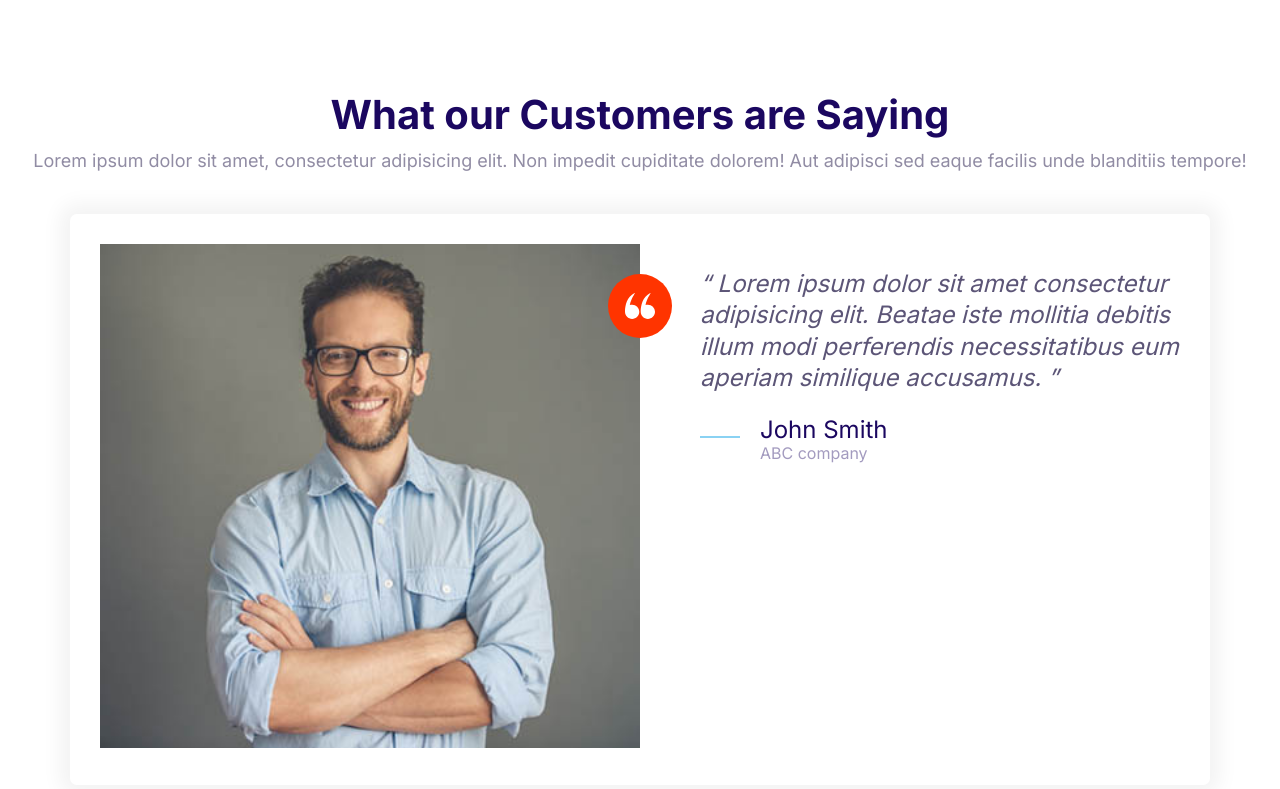
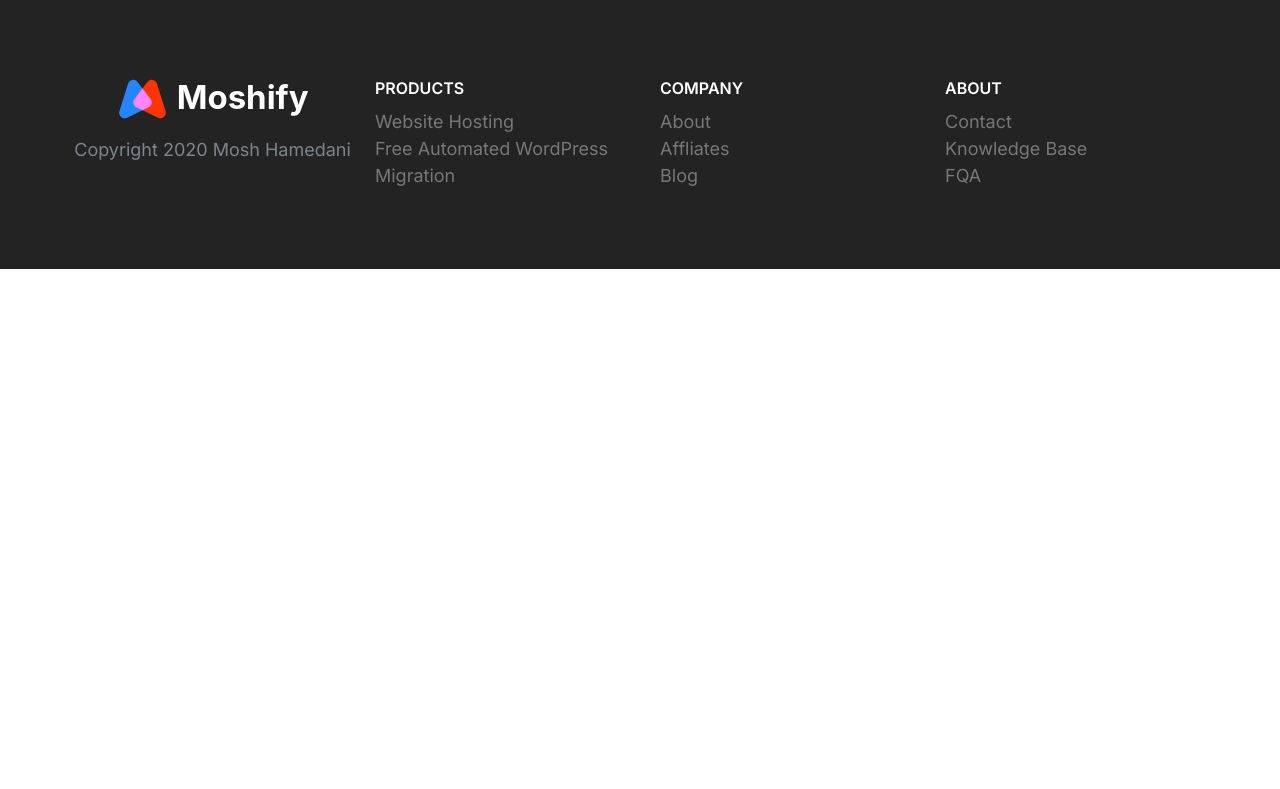
Before and after one commit to RaveenaReddyGinjala/HTML-CSS, a plain HTML site: page index.html in a window 1280 px wide. Drawn offline with Linux system fonts and the light colour scheme.

Commit message:
Build Footer block.

```diff
--- a/css/styles.css
+++ b/css/styles.css
@@ -810,3 +810,65 @@
     }
 
   }
+  /*Footer*/
+  .footer{
+    background: #232323;
+  }
+  .footer a{
+    color:#777;
+    transition:color 0.3s;
+  }
+  .footer a:hover{
+    color:#fff;
+  }
+.footer__section{
+    padding: 2rem;
+    border-bottom: 1px solid #393939;
+
+}
+.footer__section .list{
+  margin:0;
+}
+.footer__heading{
+    text-transform: uppercase;
+    font-weight: 600;
+}
+
+.footer__brand{
+    margin-top: 5rem;
+    text-align: center;
+}
+.footer__copyrights{
+    font-size: 2.1rem;
+    color: #fff;
+    opacity:0.3;
+}
+.footer__brand img{
+    width:100%;
+    max-width: 230px;
+}
+@media screen and (min-width:768px){
+   .footer__sections{
+     grid-template-columns: repeat(auto-fit,minmax(10rem ,1fr));
+    }
+    .footer .collapsible__chevron{
+        display:none;
+    }
+    .footer .collapsible__content{
+        opacity:1;
+        max-height: 100%;
+    }
+    .footer__brand{
+        order:-1;
+        margin-top: 1rem;
+    }
+    .footer__copyrights{
+        font-size: 1.5rem;
+    }
+    .footer__section{
+      border:0;
+    }
+    .footer__heading{
+        font-size: 1.6rem;
+    }
+}
--- a/index.html
+++ b/index.html
@@ -15,52 +15,58 @@
     <title>Document</title>
   </head>
   <body>
-    <section class="block">
-      <header class="block__header">
-        <h2>What our Customers are Saying</h2>
-        <p>
-          Lorem ipsum dolor sit amet, consectetur adipisicing elit. Non impedit
-          cupiditate dolorem! Aut adipisci sed eaque facilis unde blanditiis
-          tempore!
-        </p>
-      </header>
-      <div class="container">
-        <div class="card testimonial">
-          <div class="grid grid--1x2">
-            <div class="testimonial__image">
-              <img
-                src="images/testimonial.jpg"
-                alt="A happy, smiling customer"
-              />
-              <span class="icon-container icon-container--accent">
-                <svg class="icon icon--white icon--small">
-                  <use xlink:href="images/sprite.svg#quotes"></use>
-                </svg>
-              </span>
-            </div>
-            <blockquote class="quote">
-              <p class="quote__text">
-                Lorem ipsum dolor sit amet consectetur adipisicing elit. Beatae
-                iste mollitia debitis illum modi perferendis necessitatibus eum
-                aperiam similique accusamus.
-              </p>
-              <footer>
-                <div class="media">
-                  <div class="media__image">
-                    <svg class="icon icon--primary quote__line">
-                      <use xlink:href="images/sprite.svg#line"></use>
-                    </svg>
-                  </div>
-                  <div class="media__body">
-                    <h3 class="media__title quote__author">John Smith</h3>
-                    <p class="quote__organization">ABC company</p>
-                  </div>
-                </div>
-              </footer>
-            </blockquote>
+    <footer class="block block--dark footer">
+      <div class="container grid footer__sections">
+        <section class="collapsible collapsible--expanded footer__section">
+          <header class="collapsible__header">
+            <h2 class="collapsible__heading footer__heading">Products</h2>
+            <svg class="icon icon--white collapsible__chevron">
+              <use xlink:href="images/sprite.svg#chevron"></use>
+            </svg>
+          </header>
+          <div class="collapsible__content">
+            <ul class="list">
+              <li><a href="#">Website Hosting</a></li>
+              <li><a href="#">Free Automated WordPress</a></li>
+              <li><a href="#">Migration</a></li>
+            </ul>
           </div>
-        </div>
+        </section>
+        <section class="collapsible footer__section">
+          <header class="collapsible__header">
+            <h2 class="collapsible__heading footer__heading">Company</h2>
+            <svg class="icon icon--white collapsible__chevron">
+              <use xlink:href="images/sprite.svg#chevron"></use>
+            </svg>
+          </header>
+          <div class="collapsible__content">
+            <ul class="list">
+              <li><a href="#">About</a></li>
+              <li><a href="#">Affliates</a></li>
+              <li><a href="#">Blog</a></li>
+            </ul>
+          </div>
+        </section>
+        <section class="collapsible footer__section">
+          <header class="collapsible__header footer__heading">
+            <h2 class="collapsible__heading footer__heading">About</h2>
+            <svg class="icon icon--white collapsible__chevron">
+              <use xlink:href="images/sprite.svg#chevron"></use>
+            </svg>
+          </header>
+          <div class="collapsible__content">
+            <ul class="list">
+              <li><a href="#">Contact</a></li>
+              <li><a href="#">Knowledge Base</a></li>
+              <li><a href="#">FQA</a></li>
+            </ul>
+          </div>
+        </section>
+        <section class="footer__brand">
+          <img src="images/logo.svg" alt="" />
+          <p class="footer__copyright">Copyright 2020 Mosh Hamedani</p>
+        </section>
       </div>
-    </section>
+    </footer>
   </body>
 </html>
```
Also changed, not shown: components/footer block.html (added, +53 -0 lines).
